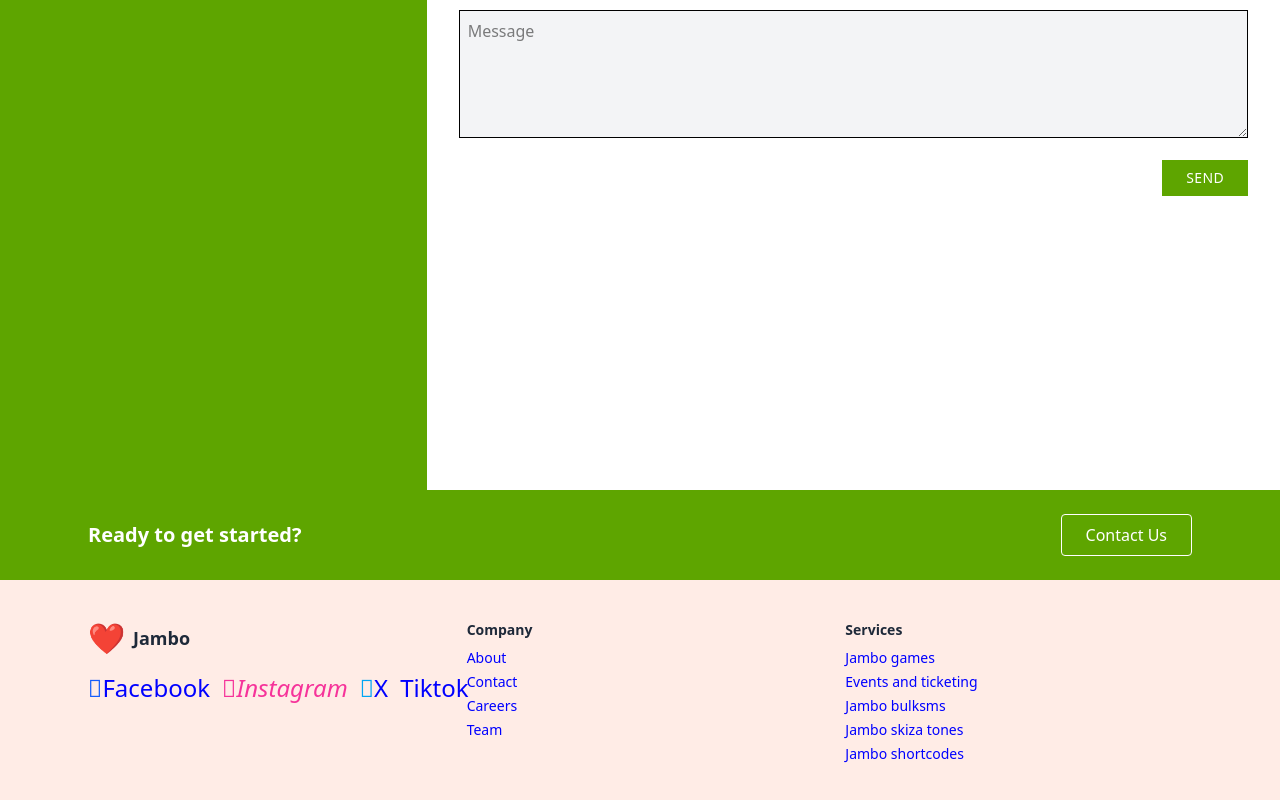
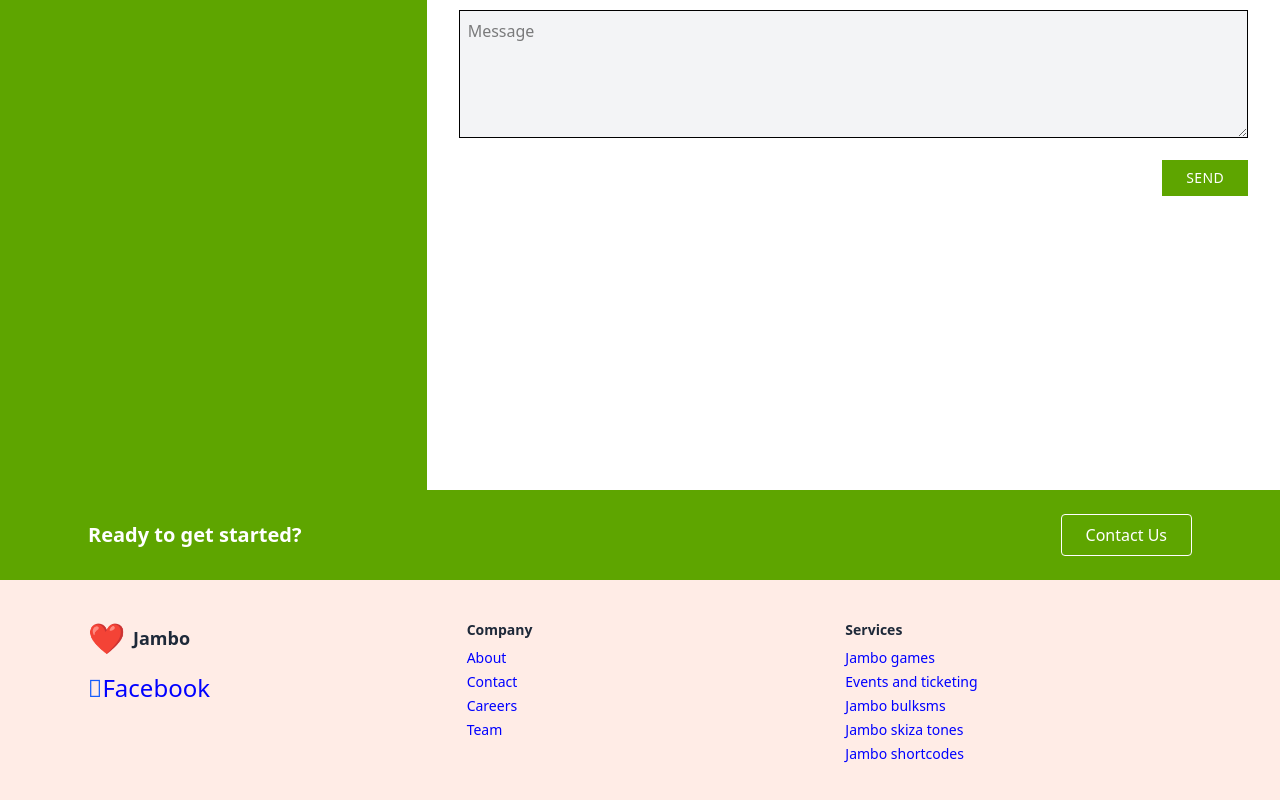
Before and after one commit to kamaathedj/jambo-frontend, a React (Vite) app: page /#/contact in a window 1280 px wide. Shown: the part 366-1166 px from the top of the page. Built offline with nearby package versions, Linux system fonts and the light colour scheme.

Commit message:
facebook intergrations

```diff
--- a/src/components/Footer.tsx
+++ b/src/components/Footer.tsx
@@ -25,10 +25,10 @@ export default function Footer() {
               <span className="font-bold text-lg">Jambo</span>
             </div>
             <div className="flex space-x-3 text-2xl">
-              <a href="https://web.facebook.com/" target="_blank"><i className="fab fa-facebook text-blue-600"></i>Facebook</a>
-              <a href="https://www.instagram.com/" target="_blank"><i className="fab fa-instagram text-pink-500">Instagram</i></a>
-              <a href="https://x.com/" target="_blank"><i className="fab fa-twitter text-sky-500"></i>X</a>
-              <a href="https://www.tiktok.com/explore" target="_blank"><i className="fab fa-tiktok text-sky-500"></i>Tiktok</a>
+              <a href="https://web.facebook.com/share/1FCDNoeJuF/" target="_blank"><i className="fab fa-facebook text-blue-600"></i>Facebook</a>
+              {/* <a href="https://www.instagram.com/" target="_blank"><i className="fab fa-instagram text-pink-500">Instagram</i></a> */}
+              {/* <a href="https://x.com/" target="_blank"><i className="fab fa-twitter text-sky-500"></i>X</a> */}
+              {/* <a href="https://www.tiktok.com/explore" target="_blank"><i className="fab fa-tiktok text-sky-500"></i>Tiktok</a> */}
             </div>
             </div>
           {/* Company */}
```
